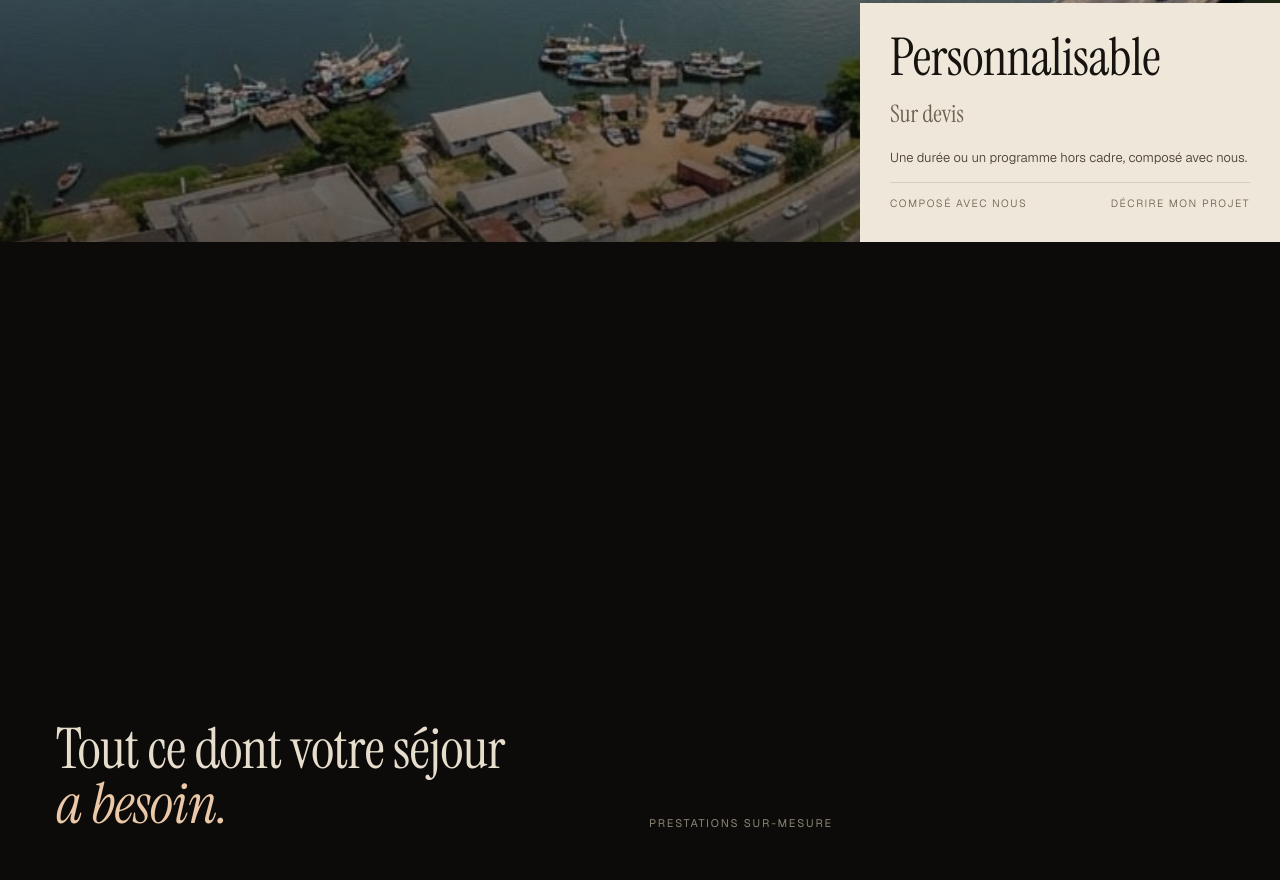
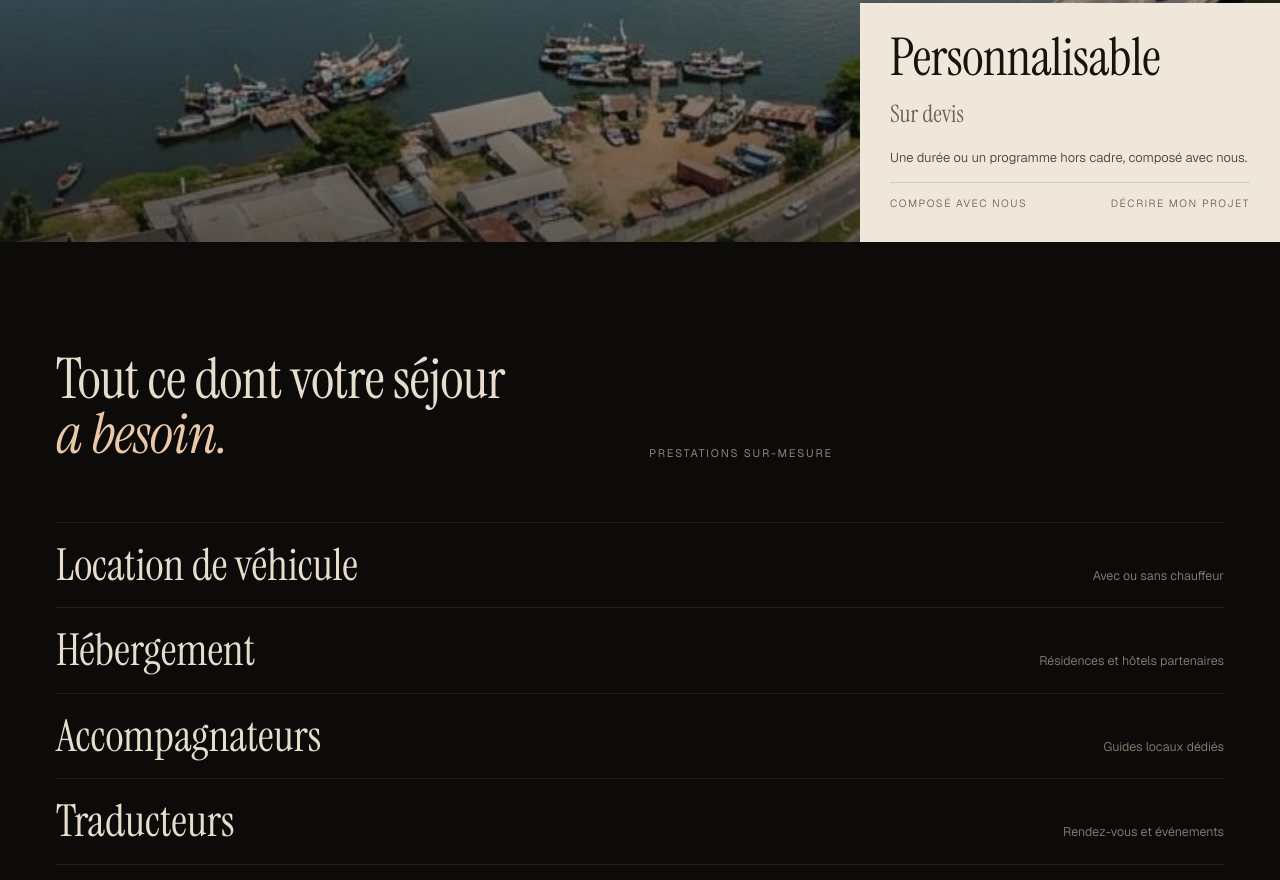
Before and after one commit to Jaydogo/kaya, a plain HTML site: page 2-nuit.html in a window 1280 px wide. Shown: the part 6222-7102 px from the top of the page. Drawn offline with nearby package versions, Linux system fonts and the light colour scheme.

Commit message:
Piste 2 : suppression du vide sous les scènes des packs
Co-Authored-By: Claude Opus 5.5 <noreply@anthropic.com>

```diff
--- a/2-nuit.html
+++ b/2-nuit.html
@@ -81,7 +81,7 @@ body.menu .menu nav a:nth-child(2){transition-delay:.06s}body.menu .menu nav a:n
 /* Packs : plein écran, empilés */
 .stack{position:relative}
 .scene+.scene{margin-top:70svh}
-.stack{padding-bottom:40svh}
+.stack{padding-bottom:0}
 .scene .card .pr{font-family:'Instrument Serif';font-weight:400;font-size:20px;color:#6F6453;margin-top:-4px}
 @media(min-width:960px){.scene .card .pr{font-size:24px}}
 .scene{position:sticky;top:0;height:100svh;overflow:hidden;display:block}
@@ -95,7 +95,7 @@ body.menu .menu nav a:nth-child(2){transition-delay:.06s}body.menu .menu nav a:n
 .scene .card .m{display:flex;justify-content:space-between;font-size:10.5px;letter-spacing:.14em;text-transform:uppercase;color:#6F6453;padding-top:12px;border-top:1px solid rgba(23,19,15,.12)}
 @media(min-width:960px){.scene .card{width:420px;padding:30px}.scene .card h3{font-size:52px}}
 
-.pres{padding-top:160px;padding-bottom:160px}
+.pres{padding-top:110px;padding-bottom:130px}
 .pres .h{display:grid;gap:18px;margin-bottom:60px}
 .pres .h h2{font-size:34px;max-width:18ch}
 @media(min-width:960px){.pres .h{grid-template-columns:1fr 1fr;align-items:end}.pres .h h2{font-size:56px}}
@@ -254,7 +254,7 @@ footer .legal{display:flex;justify-content:space-between;font-size:11px;color:va
 @media(max-width:600px){.fl-seg{grid-template-columns:1fr}.fl-btn{padding:16px 0;border-bottom:1px solid var(--line)}.fl-btn:last-child{border-bottom:0}}
 @media(max-width:959px){.back{transition:opacity .4s,transform .4s}body.scrolled .back{opacity:0;transform:translateY(-8px);pointer-events:none}}
 @media(max-width:959px){.crumb,.lk,.arr,.ul{position:relative}.crumb::before,.lk::before,.arr::before,.ul::before{content:"";position:absolute;inset:-12px -8px}}
-@media(max-width:959px){.scene+.scene{margin-top:30svh}.stack{padding-bottom:16svh}.pt{height:54svh}.silence{min-height:0;padding-top:96px;padding-bottom:96px}.quiet{min-height:70svh}.pres{padding-top:110px;padding-bottom:110px}}
+@media(max-width:959px){.scene+.scene{margin-top:30svh}.stack{padding-bottom:0}.pt{height:54svh}.silence{min-height:0;padding-top:96px;padding-bottom:96px}.quiet{min-height:70svh}.pres{padding-top:110px;padding-bottom:110px}}
 .reveal{opacity:0;transform:translateY(18px);transition:opacity 1.4s cubic-bezier(.22,.8,.2,1),transform 1.4s cubic-bezier(.22,.8,.2,1)}
 .reveal.in{opacity:1;transform:none}
 @media(prefers-reduced-motion:reduce){*{animation:none!important;transition:none!important}.reveal,.hero h1,.hero .r{opacity:1;transform:none}}
```
